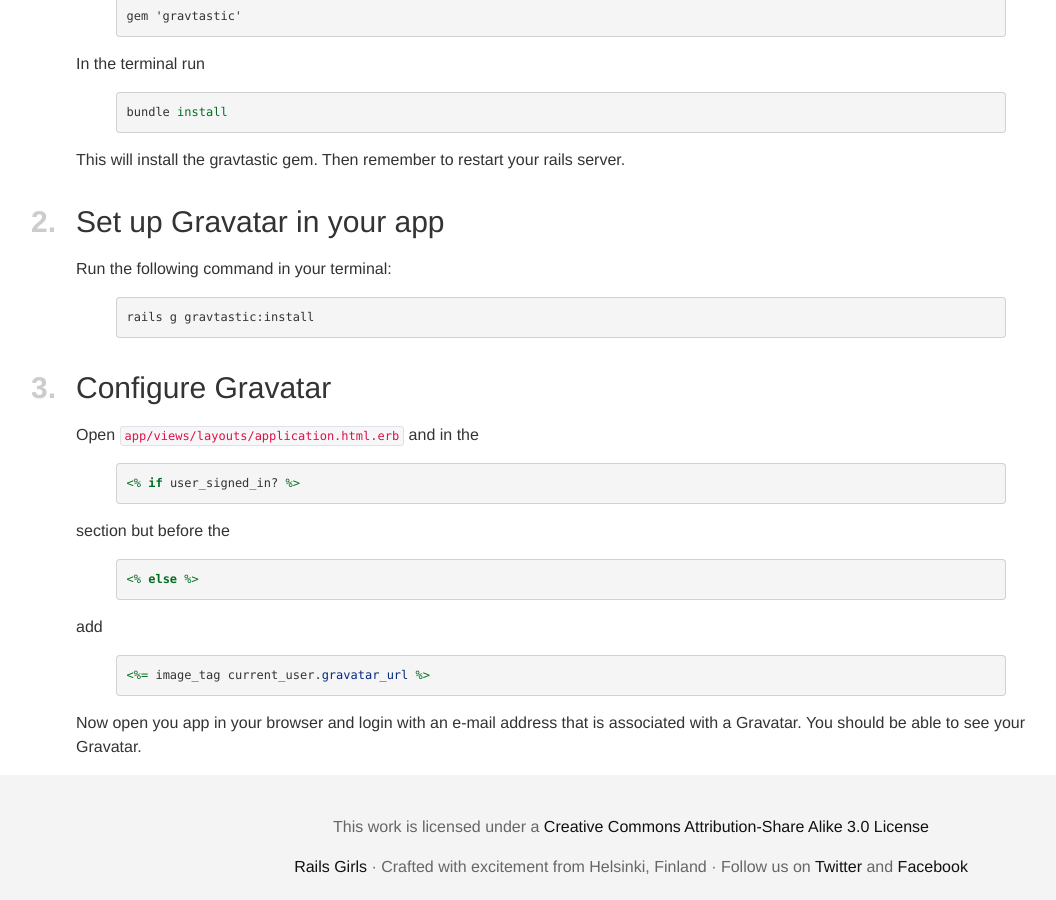
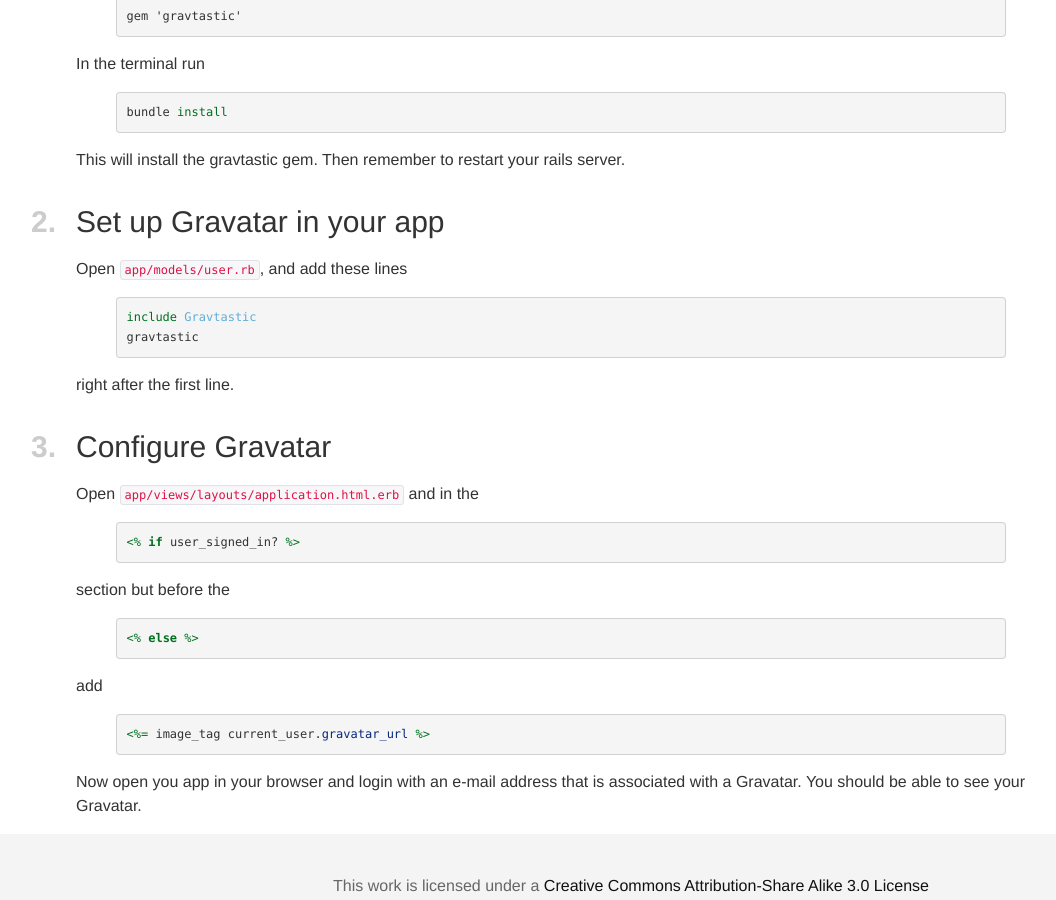
Before and after one commit to railsgirls/guides.railsgirls.com, a Jekyll site: the page built from _posts/2013-12-18-add-gravatar.markdown, in a window 1280 px wide and 900 px high, scrolled down 572 px. Shown: the whole window, without its empty margins (9-1065 px from the left). Built offline with Jekyll 4.4.1, drawn with Linux system fonts in a browser that asks for light colours; nearby versions of some CDN libraries.

Commit message:
Fix Gravtastic installation

```diff
--- a/_posts/2013-12-18-add-gravatar.markdown
+++ b/_posts/2013-12-18-add-gravatar.markdown
@@ -32,11 +32,14 @@
 
 ## *2.*Set up Gravatar in your app
 
-Run the following command in your terminal:
+Open `app/models/user.rb`, and add these lines
 
-{% highlight sh %}
-rails g gravtastic:install
+{% highlight ruby %}
+include Gravtastic
+gravtastic
 {% endhighlight %}
+
+right after the first line.
 
 ## *3.* Configure Gravatar
 
```
